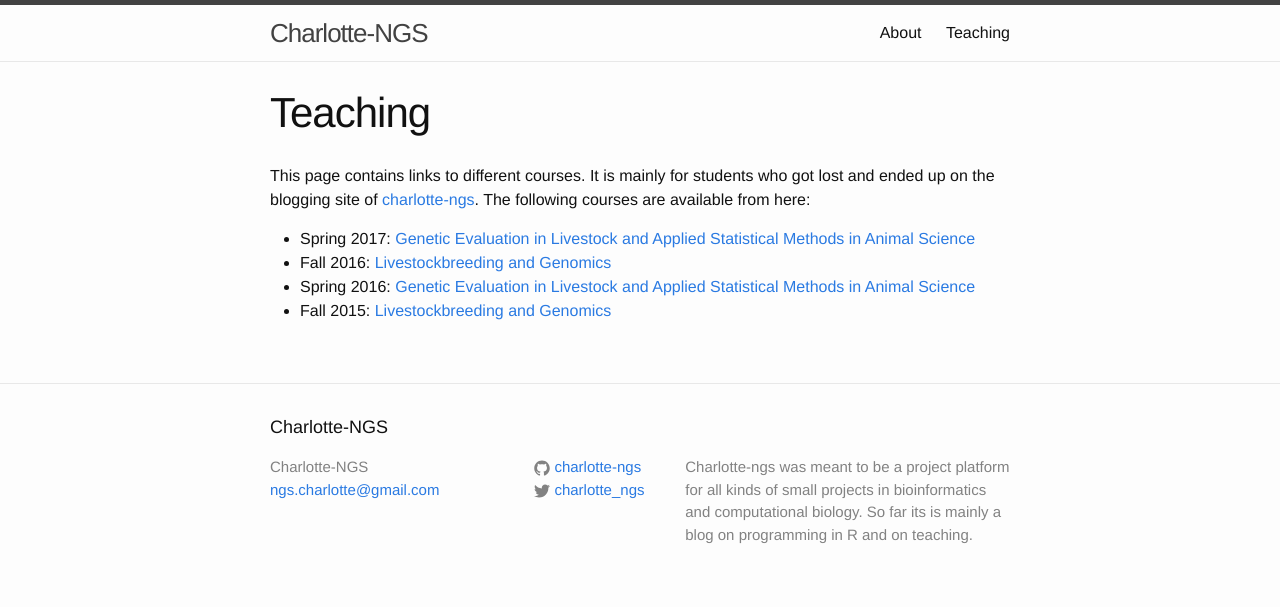
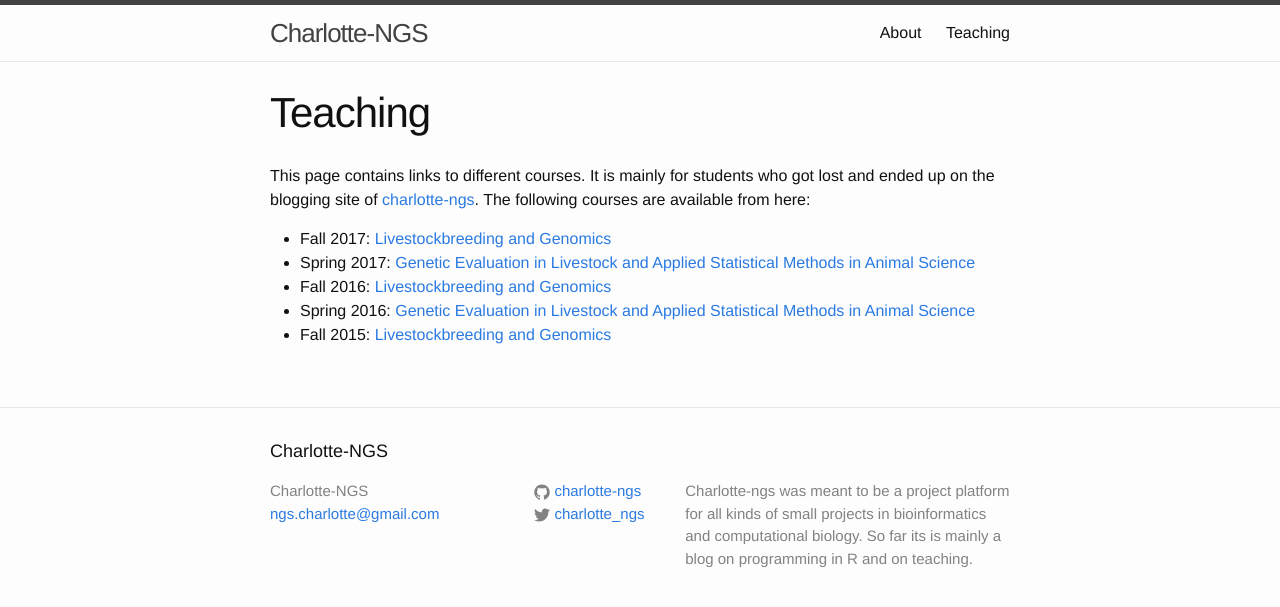
Before and after one commit to charlotte-ngs/charlotte-ngs.github.io, a Jekyll site: the page built from teaching.md, in a window 1280 px wide. Shown: the top 607 px of the page. Built offline with Jekyll 4.4.1, drawn with Linux system fonts in a browser that asks for light colours.

Commit message:
Added link to class in Fall 2017

```diff
--- a/teaching.md
+++ b/teaching.md
@@ -6,6 +6,7 @@ permalink: /teaching/
 
 This page contains links to different courses. It is mainly for students who got lost and ended up on the blogging site of [charlotte-ngs](http://charlotte-ngs.github.io). The following courses are available from here:
 
+- Fall 2017:   [Livestockbreeding and Genomics](https://charlotte-ngs.github.io/LBGHS2017/)
 - Spring 2017: [Genetic Evaluation in Livestock and Applied Statistical Methods in Animal Science](http://charlotte-ngs.github.io/GELASMFS2017/)
 - Fall 2016:   [Livestockbreeding and Genomics](https://charlotte-ngs.github.io/LBGHS2016/)
 - Spring 2016: [Genetic Evaluation in Livestock and Applied Statistical Methods in Animal Science](http://charlotte-ngs.github.io/GELASM/)
```
